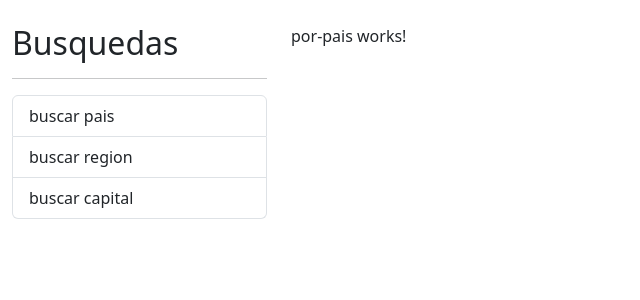
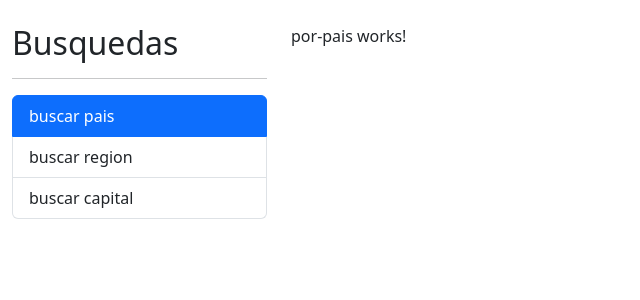
Before and after one commit to rodo92/paisesApp, an Angular app: page / in a window 1280 px wide. Shown: the top 300 px of the page, without its empty margins (0-640 px from the left). Built offline with nearby package versions, Linux system fonts and the light colour scheme.

Commit message:
Feat: router link

```diff
--- a/src/app/app.component.html
+++ b/src/app/app.component.html
@@ -1,11 +1,11 @@
 <div class="row container mt-4">
   <div class="col-3">
     <h2>Busquedas</h2>
-        <hr>
+    <hr />
     <ul class="list-group">
-            <li class="list-group-item">buscar pais</li>
-            <li class="list-group-item">buscar region</li>
-            <li class="list-group-item">buscar capital</li>
+      <li routerLink="" routerLinkActive="active" [routerLinkActiveOptions]="{ exact: true }" class="list-group-item">buscar pais</li>
+      <li routerLink="region" routerLinkActive="active" class="list-group-item">buscar region</li>
+      <li class="list-group-item" routerLinkActive="active" routerLink="capital">buscar capital</li>
     </ul>
   </div>
 
```
Lines whose indentation alone changed are shown as unchanged.
